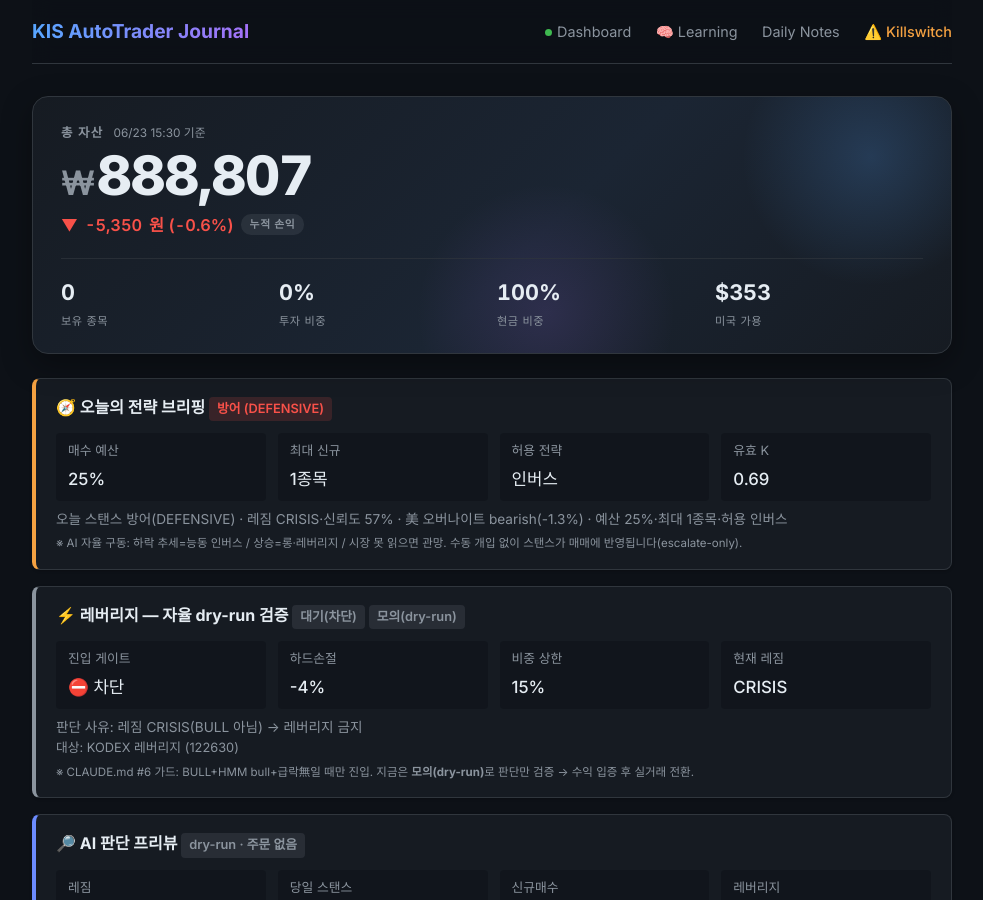
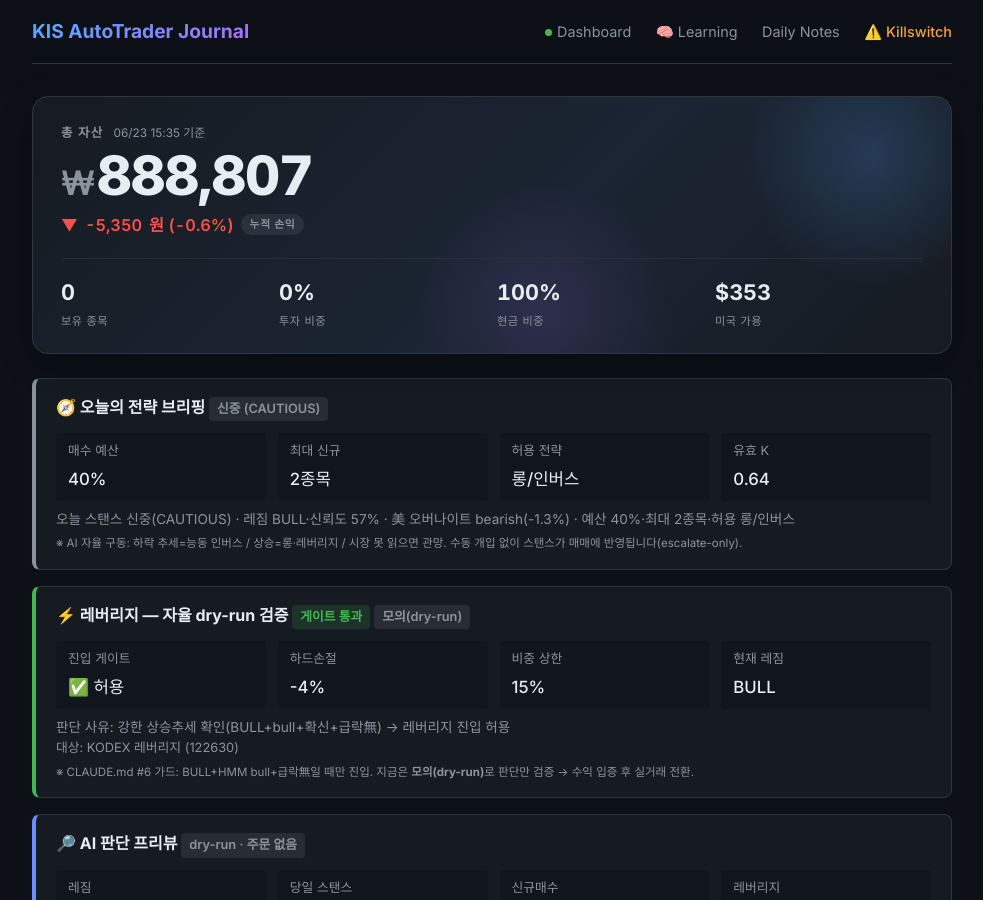
Before and after one commit to BudongJW/kis-trading-journal, a Jekyll site: the page built from index.html, in a window 1280 px wide and 900 px high. Shown: the whole window, without its empty margins (148-1131 px from the left). Built offline with Jekyll 4.4.1, drawn with Linux system fonts in a browser that asks for light colours; nearby versions of some CDN libraries; some of the changed text lies outside the part shown.

Commit message:
auto: portfolio update 15:35

```diff
--- a/_data/portfolio.json
+++ b/_data/portfolio.json
@@ -1,5 +1,5 @@
 {
-  "updated_at": "2026-06-23T15:30:09.898034",
+  "updated_at": "2026-06-23T15:35:01.326480",
   "initial_capital": 500000,
   "cash": 746932,
   "holdings": [],
@@ -1173,15 +1173,8 @@
     "trained": false
   },
   "bear_strategy": {
-    "enabled": true,
-    "regime": "CRISIS",
-    "confidence": 0.65,
-    "sma_ratio": 0.7402,
-    "canary_bad": 1,
-    "canary_scores": {
-      "195930": 1.4459,
-      "132030": -1.5904
-    }
+    "regime": "BULL",
+    "enabled": false
   },
   "us_session": {
     "enabled": true,
@@ -1442,21 +1435,21 @@
     }
   },
   "day_plan": {
-    "stance": "DEFENSIVE",
+    "stance": "CAUTIOUS",
     "forced": false,
-    "auto_stance": "DEFENSIVE",
-    "stance_kr": "방어",
-    "budget_pct": 0.25,
-    "max_new_positions": 1,
-    "allow_long": false,
+    "auto_stance": "CAUTIOUS",
+    "stance_kr": "신중",
+    "budget_pct": 0.4,
+    "max_new_positions": 2,
+    "allow_long": true,
     "allow_inverse": true,
     "allow_leverage": false,
-    "size_mult": 0.4,
-    "k_effective": 0.69,
-    "allow_summary": "인버스",
-    "briefing": "오늘 스탠스 방어(DEFENSIVE) · 레짐 CRISIS·신뢰도 57% · 美 오버나이트 bearish(-1.3%) · 예산 25%·최대 1종목·허용 인버스",
+    "size_mult": 0.6,
+    "k_effective": 0.64,
+    "allow_summary": "롱/인버스",
+    "briefing": "오늘 스탠스 신중(CAUTIOUS) · 레짐 BULL·신뢰도 57% · 美 오버나이트 bearish(-1.3%) · 예산 40%·최대 2종목·허용 롱/인버스",
     "signals": {
-      "regime": "CRISIS",
+      "regime": "BULL",
       "confidence": 0.568,
       "direction": "bearish",
       "nasdaq_change": -1.32,
@@ -1468,11 +1461,11 @@
   "leverage": {
     "enabled": true,
     "dry_run": true,
-    "gate_allowed": false,
-    "gate_reason": "레짐 CRISIS(BULL 아님) → 레버리지 금지",
+    "gate_allowed": true,
+    "gate_reason": "강한 상승추세 확인(BULL+bull+확신+급락無) → 레버리지 진입 허용",
     "hard_stop_pct": 0.04,
     "max_weight": 0.15,
-    "regime": "CRISIS",
+    "regime": "BULL",
     "hmm_state": "bull",
     "hmm_confidence": 0.802,
     "universe": [
```
